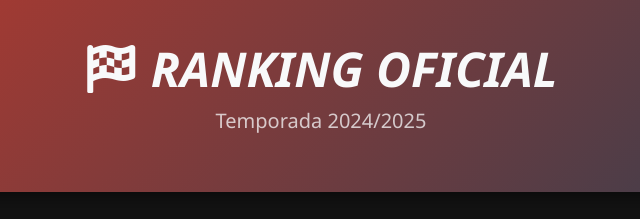
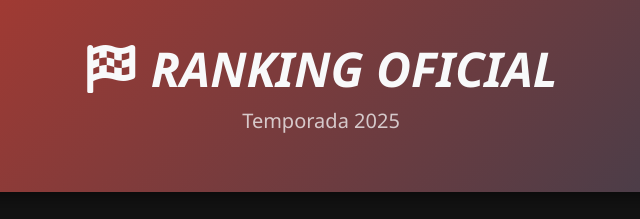
Before and after one commit to jailsonmendesjr/kart-ranking, a website: page public/index.html in a window 1280 px wide. Shown: the top 219 px of the page, 319-959 px from the left. Drawn offline with nearby package versions, Linux system fonts and the light colour scheme; no server answers.

Commit message:
ajuste temporada 2025

```diff
--- a/public/index.html
+++ b/public/index.html
@@ -12,7 +12,7 @@
     <div class="header-hero">
         <div class="container">
             <h1 class="display-5 fw-bold text-uppercase fst-italic"><i class="fas fa-flag-checkered"></i> Ranking Oficial</h1>
-            <p class="lead text-light opacity-75">Temporada 2024/2025</p>
+            <p class="lead text-light opacity-75">Temporada 2025</p>
         </div>
     </div>
 
```
